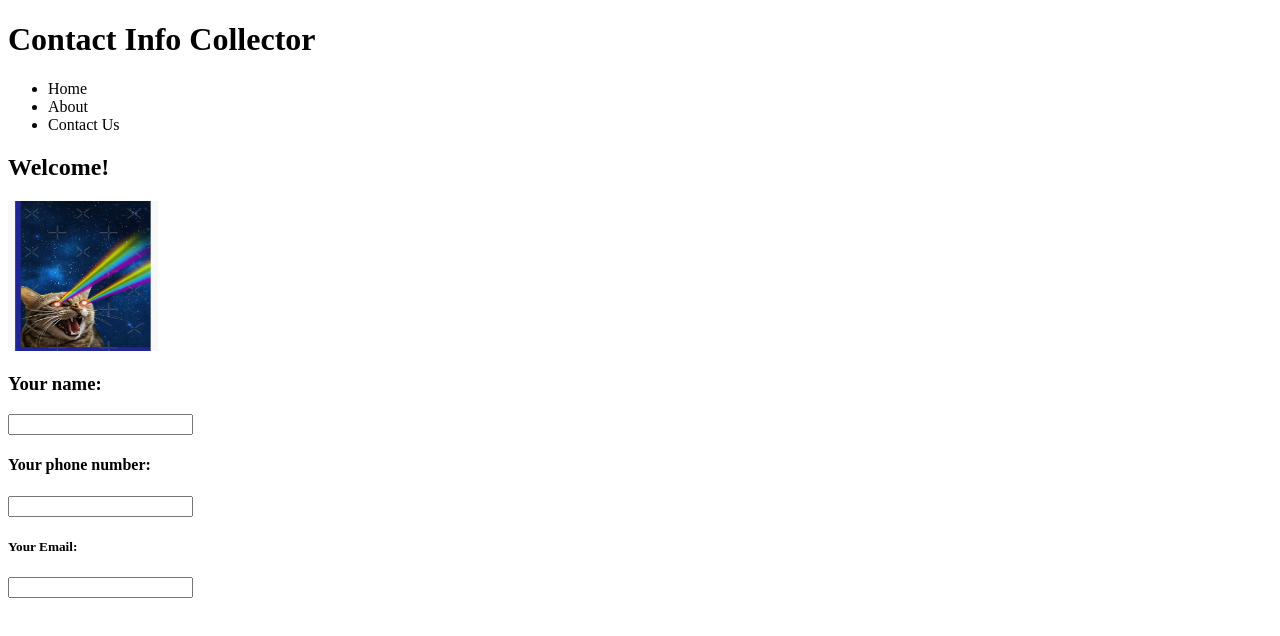
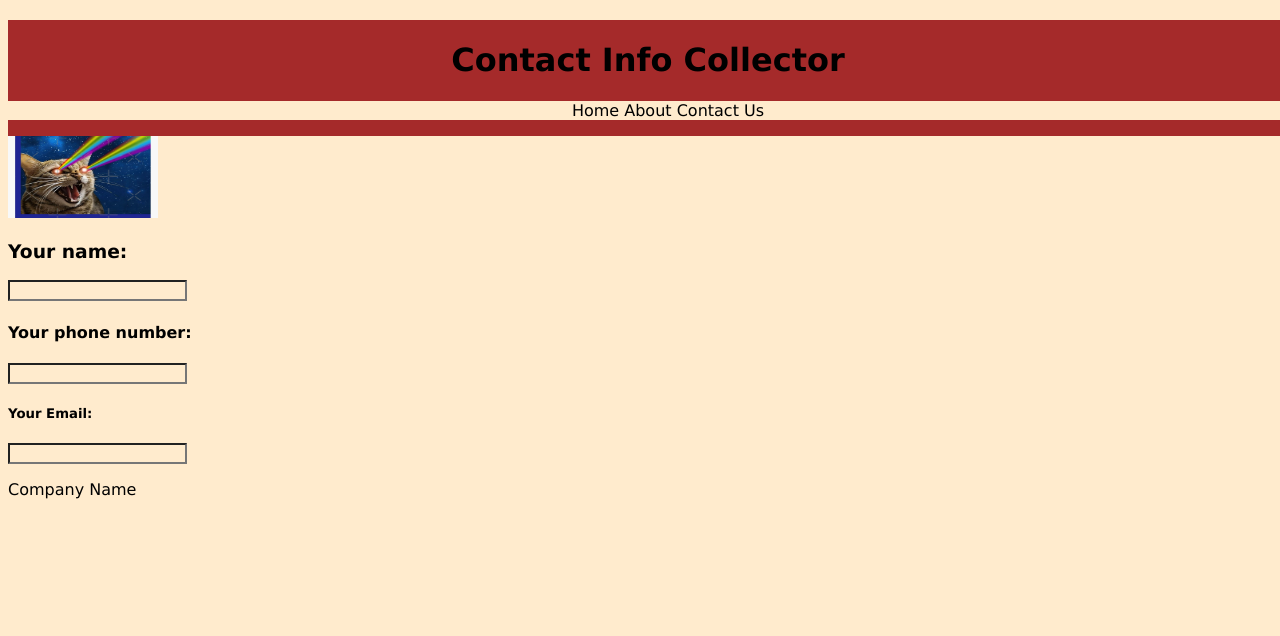
Before and after one commit to b3hold23/mini-project1, a plain HTML site: page index.html in a window 1280 px wide. Drawn offline with Linux system fonts and the light colour scheme.

Commit message:
adding css stlyesheet

```diff
--- a/assets/style.css
+++ b/assets/style.css
@@ -1,4 +1,20 @@
-body {
-    background-color: white;
+*{
+    font-family: 'Lucida Sans', 'Lucida Sans Regular', 'Lucida Grande', 'Lucida Sans Unicode', Geneva, Verdana, sans-serif;
+    margin: 1;
+    padding: 1;
+    background-color: blanchedalmond;
     color: black;
 }
+
+header {
+    position: fixed;
+    background-color: brown;
+    width: 100%;
+    text-align: center;
+
+}
+
+nav li {
+    position: relative;
+    display: inline;
+}
--- a/index.html
+++ b/index.html
@@ -7,7 +7,7 @@
 
 <body>
 <header>
-    <h1>Contact Info Collector</h1>
+    <h1 style="background-color: brown;">Contact Info Collector</h1>
         <nav>
             <ul>
                 <li>Home</li>
@@ -21,6 +21,7 @@
         <h2>Welcome!</h2>
         <img src="./images/Angry cat.jpg" alt="Cat shooting lazers" height="150" width="150">
     </section>
+</main>
 <section>
     <h3>Your name:</h3>
     <input>
@@ -35,6 +36,8 @@
     <h5>Your Email:</h5>
     <input>
 </section>
-</main>
+<footer>
+    <p><bold>Company Name</bold></p>
+</footer>
 </body>
 </html>
```
Lines whose indentation alone changed are shown as unchanged.
